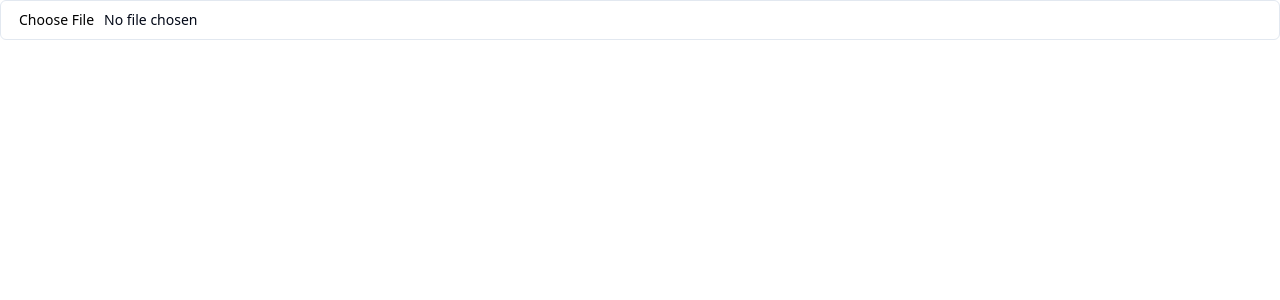
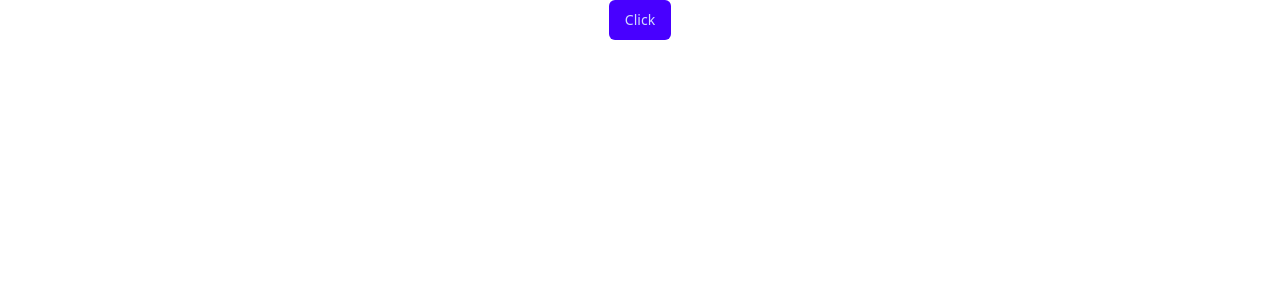
Before and after one commit to tahayk3/front-payroll-gt, a React (Vite) app: page / in a window 1280 px wide. Shown: the top 300 px of the page. Built offline with nearby package versions, Linux system fonts and the light colour scheme.

Commit message:
Update UI components and styles

```diff
--- a/package.json
+++ b/package.json
@@ -33,7 +33,7 @@
     "@radix-ui/react-avatar": "^1.0.4",
     "@radix-ui/react-checkbox": "^1.0.4",
     "@radix-ui/react-dialog": "^1.0.5",
-    "@radix-ui/react-dropdown-menu": "^2.0.6",
+    "@radix-ui/react-label": "^2.0.2",
     "@radix-ui/react-popover": "^1.0.7",
     "@radix-ui/react-radio-group": "^1.1.3",
     "@radix-ui/react-select": "^2.0.0",
@@ -43,7 +43,6 @@
     "@radix-ui/react-tooltip": "^1.0.7",
     "class-variance-authority": "^0.7.0",
     "clsx": "^2.1.0",
-    "cmdk": "^1.0.0",
     "date-fns": "^3.6.0",
     "dayjs": "^1.11.10",
     "firebase": "^9.6.2",
--- a/src/components/App.jsx
+++ b/src/components/App.jsx
@@ -1,9 +1,10 @@
-import { Input } from './ui/input'
+import {Button} from './ui/button'
 
 const App = () => {
+
   return (
     <div className='text-center text-2xl '>
-      <Input type='file' name='Subir imagen' />
+      <Button>Click</Button>
     </div>
   )
 }
--- a/src/components/ui/button.jsx
+++ b/src/components/ui/button.jsx
@@ -10,13 +10,16 @@ const buttonVariants = cva(
     variants: {
       variant: {
         default: 'bg-primary text-primary-foreground hover:bg-primary/90',
-        destructive:
-          'bg-destructive text-destructive-foreground hover:bg-destructive/90',
+        danger:
+          'bg-danger text-danger-foreground hover:bg-danger/90',
         outline:
           'border border-input bg-background hover:bg-accent hover:text-accent-foreground',
         secondary:
           'bg-secondary text-secondary-foreground hover:bg-secondary/80',
         tertiary: 'bg-tertiary text-tertiary-foreground hover:bg-tertiary/90',
+        info: 'bg-info text-info-foreground hover:bg-info/90',
+        warning: 'bg-warning text-warning-foreground hover:bg-warning/90',
+        success: 'bg-success text-success-foreground hover:bg-success/90',
         ghost: 'hover:bg-accent hover:text-accent-foreground',
         link: 'text-primary underline-offset-4 hover:underline',
       },
--- /dev/null
+++ b/src/components/ui/label.jsx
@@ -0,0 +1,18 @@
+"use client"
+
+import * as React from "react"
+import * as LabelPrimitive from "@radix-ui/react-label"
+import { cva } from "class-variance-authority";
+
+import { cn } from "@/lib/utils"
+
+const labelVariants = cva(
+  "text-sm font-medium leading-none peer-disabled:cursor-not-allowed peer-disabled:opacity-70"
+)
+
+const Label = React.forwardRef(({ className, ...props }, ref) => (
+  <LabelPrimitive.Root ref={ref} className={cn(labelVariants(), className)} {...props} />
+))
+Label.displayName = LabelPrimitive.Root.displayName
+
+export { Label }
--- a/src/components/ui/switch.jsx
+++ b/src/components/ui/switch.jsx
@@ -8,7 +8,7 @@ import { cn } from '@/lib/utils'
 const Switch = React.forwardRef(({ className, ...props }, ref) => (
   <SwitchPrimitives.Root
     className={cn(
-      'peer inline-flex h-6 w-11 shrink-0 cursor-pointer items-center rounded-full border-2 border-transparent transition-colors focus-visible:outline-none focus-visible:ring-2 focus-visible:ring-primary focus-visible:ring-offset-2 focus-visible:ring-offset-background disabled:cursor-not-allowed disabled:opacity-50 data-[state=checked]:bg-primary data-[state=unchecked]:bg-input',
+      'peer inline-flex h-6 w-11 shrink-0 cursor-pointer items-center rounded-full border-2 border-transparent transition-colors focus:outline-none focus:ring-2 focus:ring-primary focus:ring-offset-2 focus:ring-offset-background disabled:cursor-not-allowed disabled:opacity-50 data-[state=checked]:bg-primary data-[state=unchecked]:bg-input',
       className,
     )}
     {...props}
--- a/src/index.css
+++ b/src/index.css
@@ -22,14 +22,24 @@
     --tertiary: 174 100% 42%;
     --tertiary-foreground: 169 100% 3%;
 
+    --success: 135 67.1% 28.4%;
+    --success-foreground: 0 0% 100%;
+
+    --warning: 45 100% 50%;
+    --warning-foreground: 0 0% 100%;
+
+    /* blue 700 t */
+    --info: 201 93.8% 32.2%;
+    --info-foreground: 0 0% 100%;
+
     --muted: 210 40% 96.1%;
     --muted-foreground: 215.4 16.3% 46.9%;
 
     --accent: 210 40% 96.1%;
     --accent-foreground: 222.2 47.4% 11.2%;
 
-    --destructive: 0 84.2% 60.2%;
-    --destructive-foreground: 210 40% 98%;
+    --danger: 0 84.2% 60.2%;
+    --danger-foreground: 210 40% 98%;
 
     --border: 214.3 31.8% 91.4%;
     --input: 214.3 31.8% 91.4%;
@@ -60,8 +70,8 @@
     --accent: 217.2 32.6% 17.5%;
     --accent-foreground: 210 40% 98%;
 
-    --destructive: 0 62.8% 30.6%;
-    --destructive-foreground: 210 40% 98%;
+    --danger: 0 62.8% 30.6%;
+    --danger-foreground: 210 40% 98%;
 
     --border: 217.2 32.6% 17.5%;
     --input: 217.2 32.6% 17.5%;
--- a/tailwind.config.js
+++ b/tailwind.config.js
@@ -36,9 +36,21 @@ module.exports = {
           DEFAULT: 'hsl(var(--tertiary))',
           foreground: 'hsl(var(--tertiary-foreground))',
         },
-        destructive: {
-          DEFAULT: 'hsl(var(--destructive))',
-          foreground: 'hsl(var(--destructive-foreground))',
+        success: {
+          DEFAULT: 'hsl(var(--success))',
+          foreground: 'hsl(var(--success-foreground))',
+        },
+        warning: {
+          DEFAULT: 'hsl(var(--warning))',
+          foreground: 'hsl(var(--warning-foreground))',
+        },
+        info: {
+          DEFAULT: 'hsl(var(--info))',
+          foreground: 'hsl(var(--info-foreground))',
+        },
+        danger: {
+          DEFAULT: 'hsl(var(--danger))',
+          foreground: 'hsl(var(--danger-foreground))',
         },
         muted: {
           DEFAULT: 'hsl(var(--muted))',
```
Also changed, not shown: 1 other file (tests, documents, lock files or other folders).
